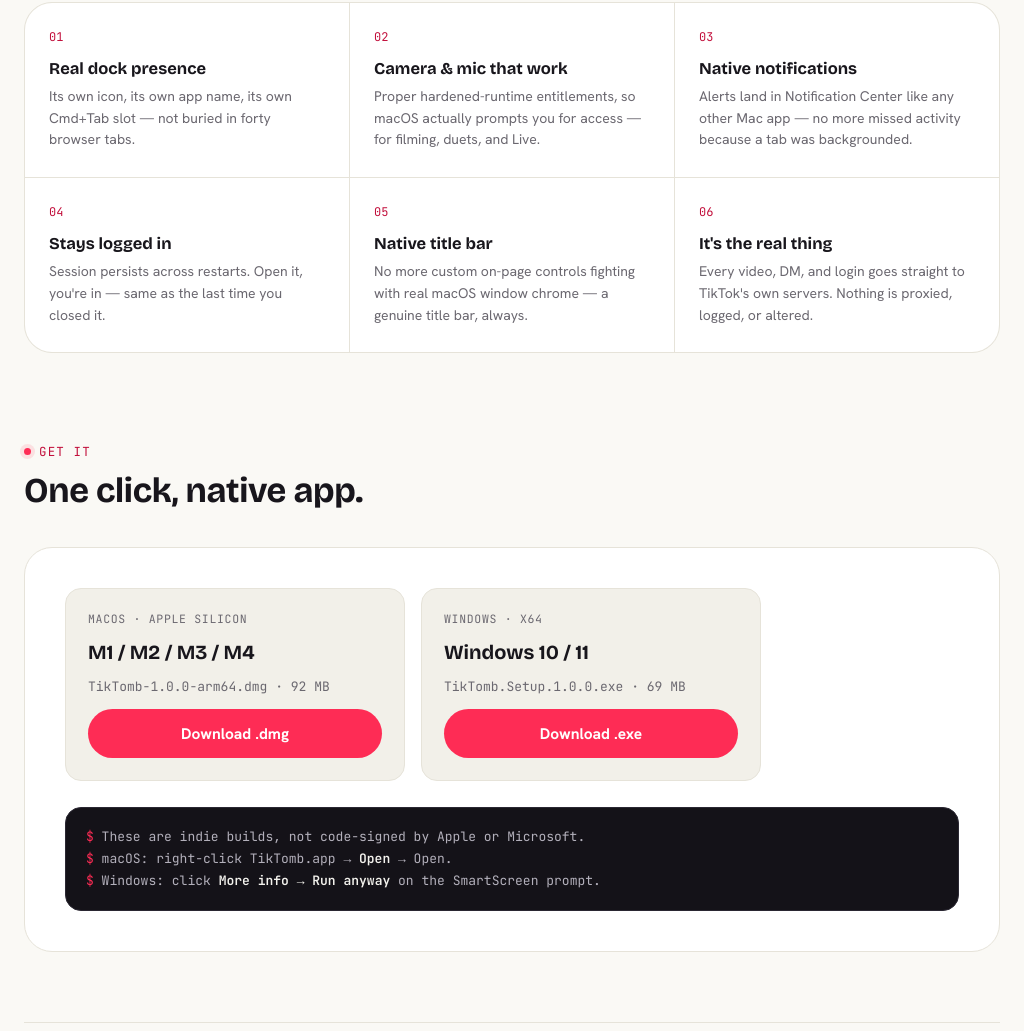
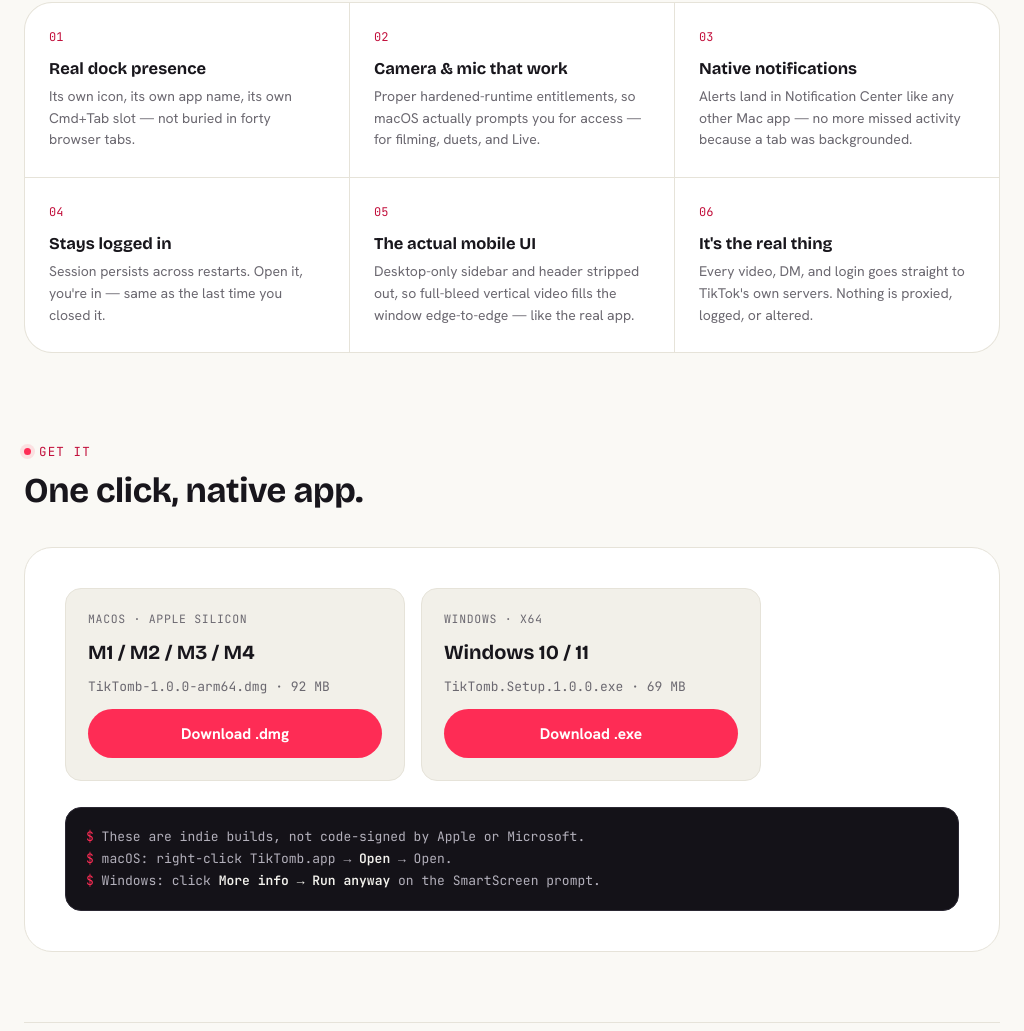
Before and after one commit to hiuih/tiktomb, an Electron app: page index.html in a window 1024 px wide. Shown: the part 1155-2186 px from the top of the page. Drawn offline with nearby package versions, Linux system fonts and the light colour scheme.

Commit message:
Update site copy for mobile UI

```diff
--- a/index.html
+++ b/index.html
@@ -246,7 +246,7 @@
       <div class="feature"><span class="num">02</span><h3>Camera & mic that work</h3><p>Proper hardened-runtime entitlements, so macOS actually prompts you for access — for filming, duets, and Live.</p></div>
       <div class="feature"><span class="num">03</span><h3>Native notifications</h3><p>Alerts land in Notification Center like any other Mac app — no more missed activity because a tab was backgrounded.</p></div>
       <div class="feature"><span class="num">04</span><h3>Stays logged in</h3><p>Session persists across restarts. Open it, you're in — same as the last time you closed it.</p></div>
-      <div class="feature"><span class="num">05</span><h3>Native title bar</h3><p>No more custom on-page controls fighting with real macOS window chrome — a genuine title bar, always.</p></div>
+      <div class="feature"><span class="num">05</span><h3>The actual mobile UI</h3><p>Desktop-only sidebar and header stripped out, so full-bleed vertical video fills the window edge-to-edge — like the real app.</p></div>
       <div class="feature"><span class="num">06</span><h3>It's the real thing</h3><p>Every video, DM, and login goes straight to TikTok's own servers. Nothing is proxied, logged, or altered.</p></div>
     </div>
   </section>
```
Also changed, not shown: .claude-flow/neural/patterns.json, .claude-flow/neural/stats.json, .claude-flow/policy/state.json.
